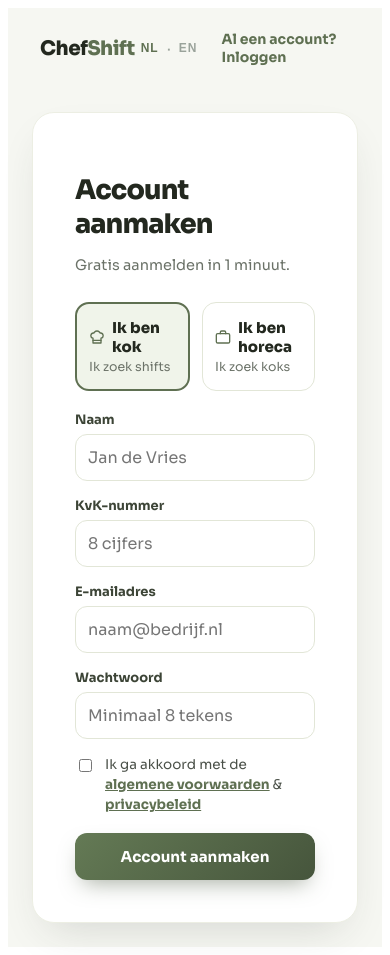
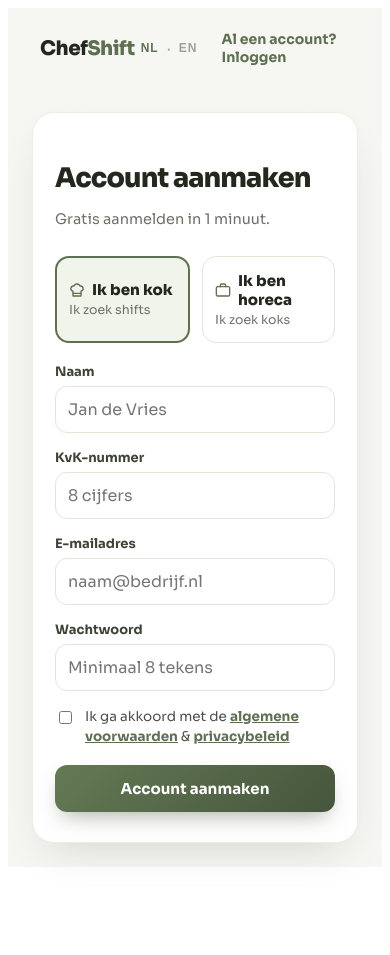
Before and after one commit to Rodisteph/chefshift, a Next.js app: page /register in a window 390 px wide. After the commit the page ends 875 px from the top, so only its background shows below. Built offline with nearby package versions, Linux system fonts and the light colour scheme.

Commit message:
Mobile: register compact, liste shifts responsive

```diff
--- a/src/app/register/page.tsx
+++ b/src/app/register/page.tsx
@@ -87,7 +87,7 @@ export default function RegisterPage() {
       </nav>
 
       <div style={{ flex: 1, display: 'flex', alignItems: 'center', justifyContent: 'center', padding: 24 }}>
-        <div className="cs-pop" style={{
+        <div className="cs-pop cs-auth" style={{
           background: '#fff', width: '100%', maxWidth: 440, padding: 42,
           borderRadius: 22, border: '1px solid #eceee3',
           boxShadow: '0 18px 44px -16px rgba(46,52,43,0.18)',
--- a/src/app/shifts/page.tsx
+++ b/src/app/shifts/page.tsx
@@ -39,7 +39,7 @@ export default function ShiftsPage() {
   return (
     <main style={{ fontFamily: FONT, background: '#f6f7f2', color: '#23281f', minHeight: '100vh' }}>
       <AnimStyles />
-      <nav style={{
+      <nav className="cs-nav" style={{
         background: 'rgba(255,255,255,0.88)', backdropFilter: 'blur(12px)',
         borderBottom: '1px solid #e8ebe0',
         padding: '13px 28px', display: 'flex', justifyContent: 'space-between', alignItems: 'center',
@@ -56,7 +56,7 @@ export default function ShiftsPage() {
         </div>
       </nav>
 
-      <div style={{ maxWidth: 900, margin: '0 auto', padding: '48px 24px' }}>
+      <div className="cs-wrap" style={{ maxWidth: 900, margin: '0 auto', padding: '48px 24px' }}>
         <div className="cs-fade" style={{ display: 'flex', justifyContent: 'space-between', alignItems: 'center', flexWrap: 'wrap', gap: 16, marginBottom: 32 }}>
           <div>
             <h1 style={{ fontSize: 'clamp(26px, 4vw, 36px)', fontWeight: 800, letterSpacing: -1.2 }}>
```
